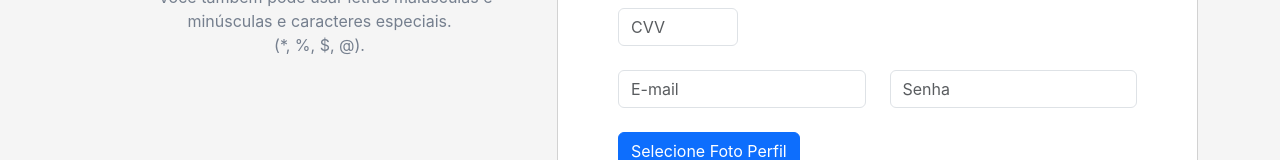
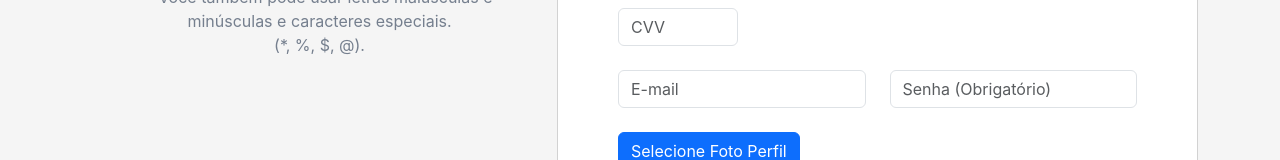
Before and after one commit to rafael-deangelo/petshop-frontend, a React (Create React App) app: page /cliente in a window 1280 px wide. Shown: the part 749-909 px from the top of the page. Built offline with nearby package versions, Linux system fonts and the light colour scheme.

Commit message:
feat: add image test and correction

```diff
--- a/src/components/SignUp/index.js
+++ b/src/components/SignUp/index.js
@@ -218,8 +218,8 @@ function SignUp() {
                 <div className="col-6">
                   <input
                     className="form-control"
-                    placeholder="Senha"
-                    type="text"
+                    placeholder="Senha (Obrigatório)"
+                    type="password"
                     value={senha}
                     onChange={(e) => setSenha(e.target.value)}
                   />
```
